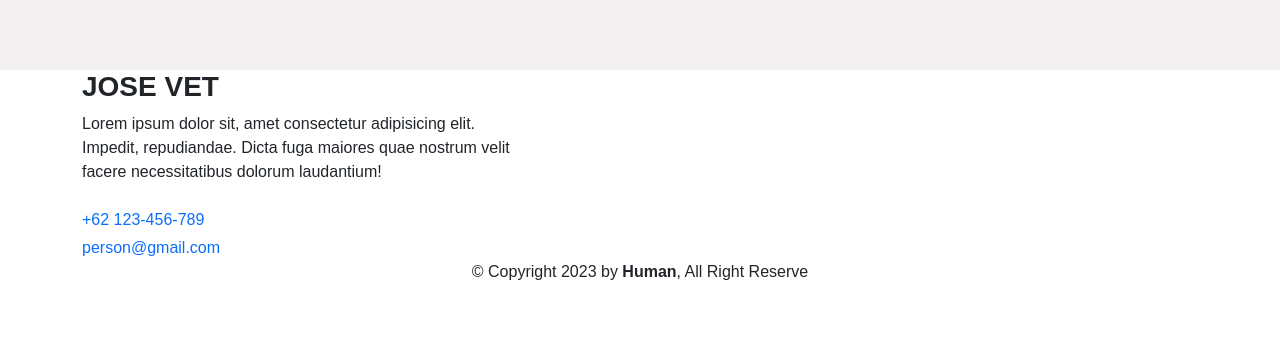
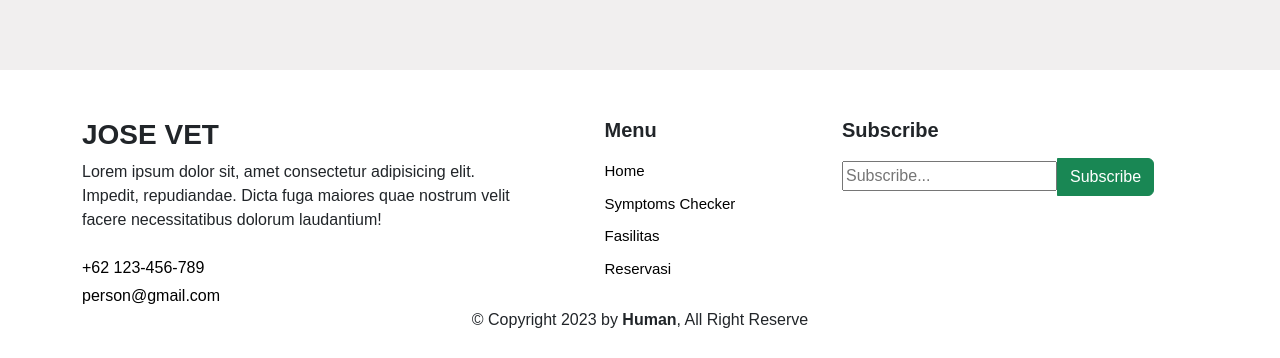
Before and after one commit to LuthfyAr/JOSE, a React (Vite) app: page /daftar in a window 1280 px wide. Shown: the part 730-1088 px from the top of the page. Before the commit the page ends 1030 px from the top, so only its background shows below. Built offline with nearby package versions, Linux system fonts and the light colour scheme.

Commit message:
Fix footer and button

```diff
--- a/src/components/FooterComponents.jsx
+++ b/src/components/FooterComponents.jsx
@@ -1,8 +1,8 @@
-import { Container, Row, Col} from 'react-bootstrap'
-import { Link } from 'react-router-dom'
+import { Container, Row, Col} from 'react-bootstrap';
+import { Link } from 'react-router-dom';
 
 const FooterComponents = () => {
-  return <div className='footer'>
+  return <div className='footer py-5'>
     <Container>
       <Row className='d-flex justify-content-between'>
         <Col lg='5'>
@@ -21,19 +21,18 @@ const FooterComponents = () => {
           </Link>
         </div>
         </Col>
-        {/* <Col className='d-flex flex-column col-lg-2 col mt-lg-0 mt-5'>
+        <Col className='d-flex flex-column col-lg-2 col mt-lg-0 mt-5'>
           <h5 className='fw-bold'>Menu</h5>
           <Link to=''>Home</Link>
-          <Link to='kelas'>Kelas</Link>
-          <Link to='testimonial'>Testimonial</Link>
-          <Link to='faq'>FAQ</Link>
-          <Link to='syaratketen'>Syarat & Ketentuan</Link>
+          <Link to='symtomschecker'>Symptoms Checker</Link>
+          <Link to='fasilitas'>Fasilitas</Link>
+          <Link to='reservasi'>Reservasi</Link>
         </Col>
         <Col lg='4' className='mt-lg-0 mt-5'>
           <h5 className='fw-bold mb-3'>Subscribe</h5>
           <div className='subscribe'>
             <input type="text" placeholder='Subscribe...'/>
-            <button className='btn btn-danger rounded-end rounded-0'>Subscribe</button>
+            <button className='btn btn-success rounded-end rounded-0'>Subscribe</button>
           </div>
           <div className='social mt-3'>
             <i className='fa-brands fa-facebook'></i>
@@ -41,7 +40,7 @@ const FooterComponents = () => {
             <i className='fa-brands fa-linkedin'></i>
             <i className='fa-brands fa-youtube'></i>
           </div>
-        </Col> */}
+        </Col>
       </Row>
       <Row>
         <Col>
--- a/src/pages/ServicesPage.jsx
+++ b/src/pages/ServicesPage.jsx
@@ -1,7 +1,7 @@
 import {Container, Row, Col} from "react-bootstrap";
 import HeroImage from '../assets/cat.png';
 import { Services,  dataSwiper} from '../data/index';
-import { Link } from "react-router-dom"
+import { Link } from "react-router-dom";
 
 
 import FaqComponents  from '../components/FaqComponents';
@@ -31,7 +31,9 @@ const ServicesPage = () => {
             <p className="mb-2">
               Human canine bonding is the relationship between dogs and humans.
             </p>
-            <button className="btn btn-success btn-lg rounded-1 me-2 text-decoration-none" > <Link to="/daftar" >Daftar Sekarang </Link></button>
+            <div className="button-daftar">
+            <button className="btn btn-success btn-lg rounded-1 me-2 text-decoration-none"> <Link to="/daftar" >Daftar Sekarang </Link></button>
+            </div>
           </Col>
           <Col lg='6'className="pt-lg-0 pt-5" >
           <img src={HeroImage} alt="hero-img"/>
```
Also changed, not shown: src/dist/css/main.css.
